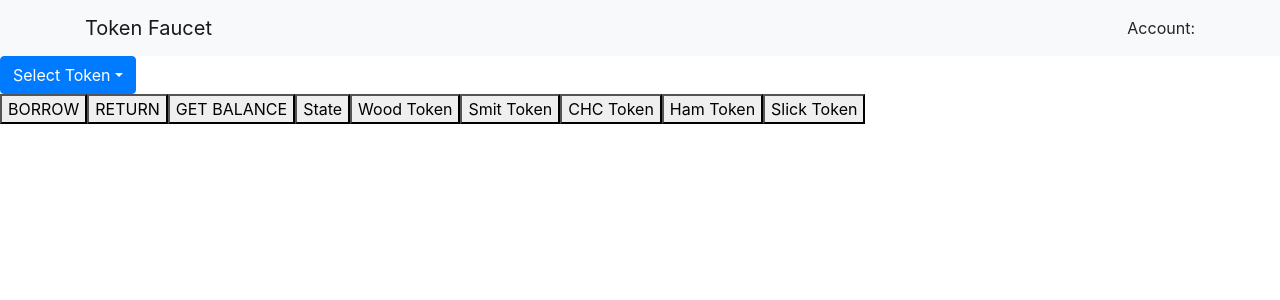
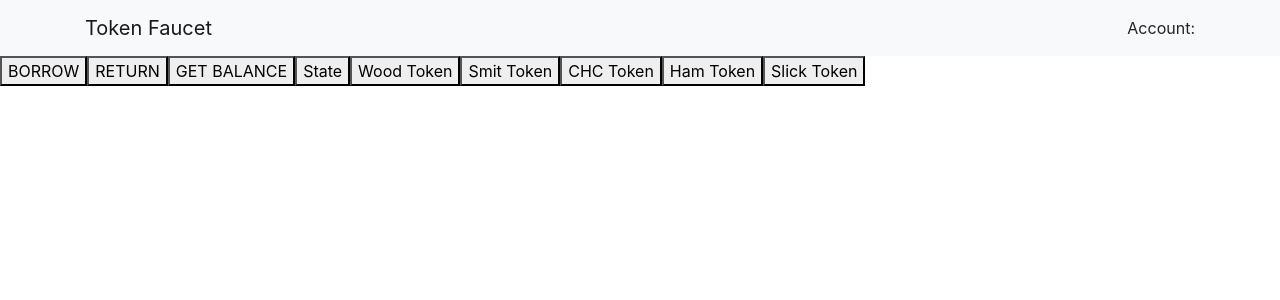
Before and after one commit to SheteSmit/TungstenGroupProject, a React (Create React App) app: page / in a window 1280 px wide. Shown: the top 300 px of the page. Built offline with nearby package versions, Linux system fonts and the light colour scheme.

Commit message:
Removed Faulty Code

```diff
--- a/src/App.js
+++ b/src/App.js
@@ -8,6 +8,8 @@ import Slick from "./abis/Token.json";
 import Ham from "./abis/HAM.json";
 import NavBar from "./components/navBar";
 import DropdownCrypto from "./components/tokenSelect";
+import BtnGroupCrypto from "./components/btnGroup";
+import { ButtonGroup } from 'react-bootstrap';
 
 class App extends Component {
   async componentWillMount() {
@@ -113,9 +115,15 @@ class App extends Component {
     return (
       <>
         <NavBar account={this.state.account} />
-        <DropdownCrypto borrow={this.borrow} sendAmount={this.sendAmount}
-          balance={this.balance} state={this.stateShow} changeToken={this.changeToken}
-          Wood={Wood} CHC={CHC} Slick={Slick} Smit={Smit} Ham={Ham} />
+        {/* <ButtonGroup aria-label="Basic example">
+
+          <BtnGroupCrypto borrow={this.borrow} sendAmount={this.sendAmount}
+            balance={this.balance} state={this.stateShow} />
+          <DropdownCrypto borrow={this.borrow} sendAmount={this.sendAmount}
+            balance={this.balance} state={this.stateShow} changeToken={this.changeToken}
+            Wood={Wood} CHC={CHC} Slick={Slick} Smit={Smit} Ham={Ham} />
+        </ButtonGroup> */}
+
         <button onClick={this.borrow.bind(this)}>BORROW</button>
         <button onClick={this.sendAmount.bind(this)}>RETURN</button>
         <button onClick={this.balance.bind(this)}>GET BALANCE</button>
--- /dev/null
+++ b/src/components/btnGroup.jsx
@@ -0,0 +1,13 @@
+import React from 'react';
+import { ButtonGroup, Button } from 'react-bootstrap';
+
+export default function BtnGroupCrypto(props) {
+    return (
+        <section>
+            <Button onClick={props.borrow(this)} variant="outline-primary">BORROW</Button>
+            <Button onClick={props.sendAmount(this)} variant="outline-primary">RETURN</Button>
+            <Button onClick={props.balance(this)} variant="outline-primary">GET BALANCE</Button>
+            {/* <Button onClick={props.stateShow(this)} variant="outline-primary">State</Button> */}
+        </section>
+    )
+}
--- a/src/components/tokenSelect.jsx
+++ b/src/components/tokenSelect.jsx
@@ -4,7 +4,8 @@ import { DropdownButton, Dropdown } from 'react-bootstrap';
 export default function DropdownCrypto(props) {
     return (
         <section>
-            <DropdownButton id="dropdown-item-button" title="Select Token">
+            <DropdownButton variant="outline-primary"
+                id="dropdown-item-button" title="Select Token">
                 <Dropdown.ItemText>Which Coin Would You Like</Dropdown.ItemText>
                 <Dropdown.Item onClick={props.changeToken.bind(this, props.Wood)} as="button">Wood Token</Dropdown.Item>
                 <Dropdown.Item onClick={props.changeToken.bind(this, props.Smit)} as="button">Smit Token</Dropdown.Item>
```
